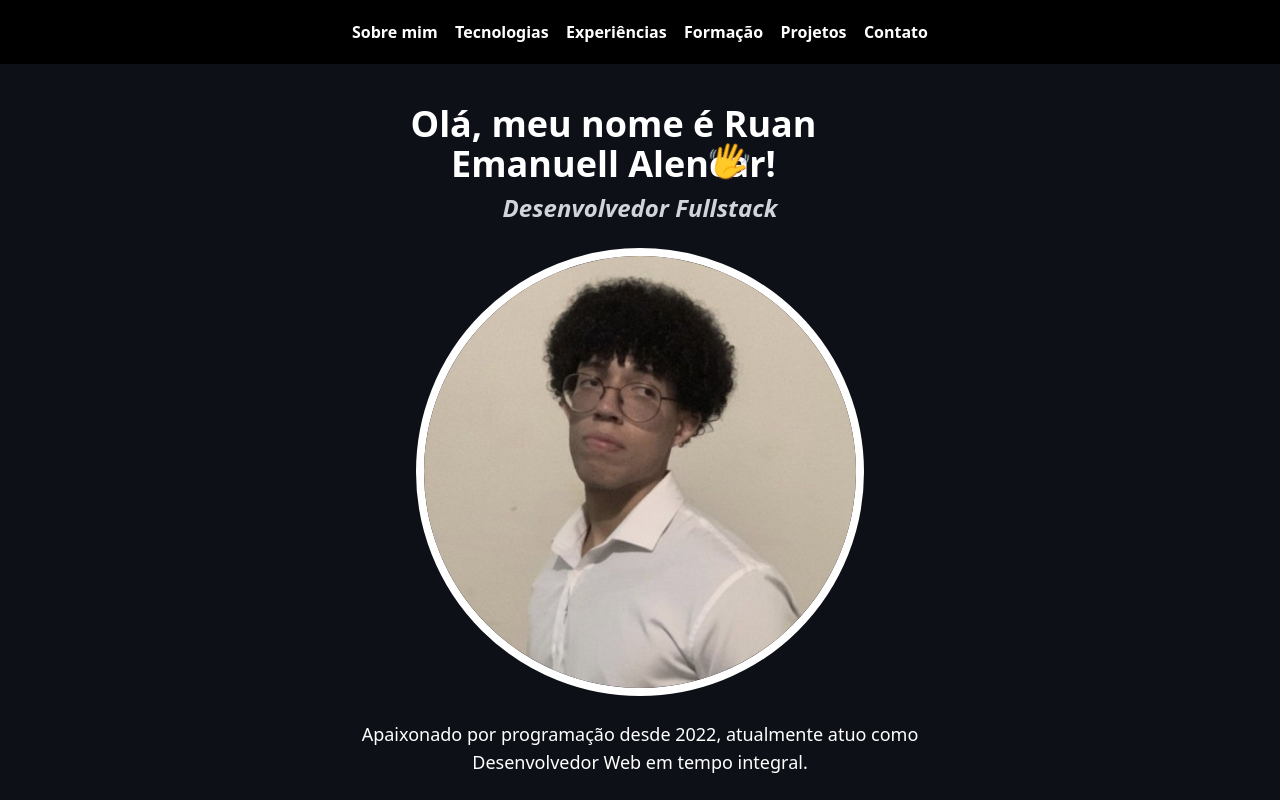
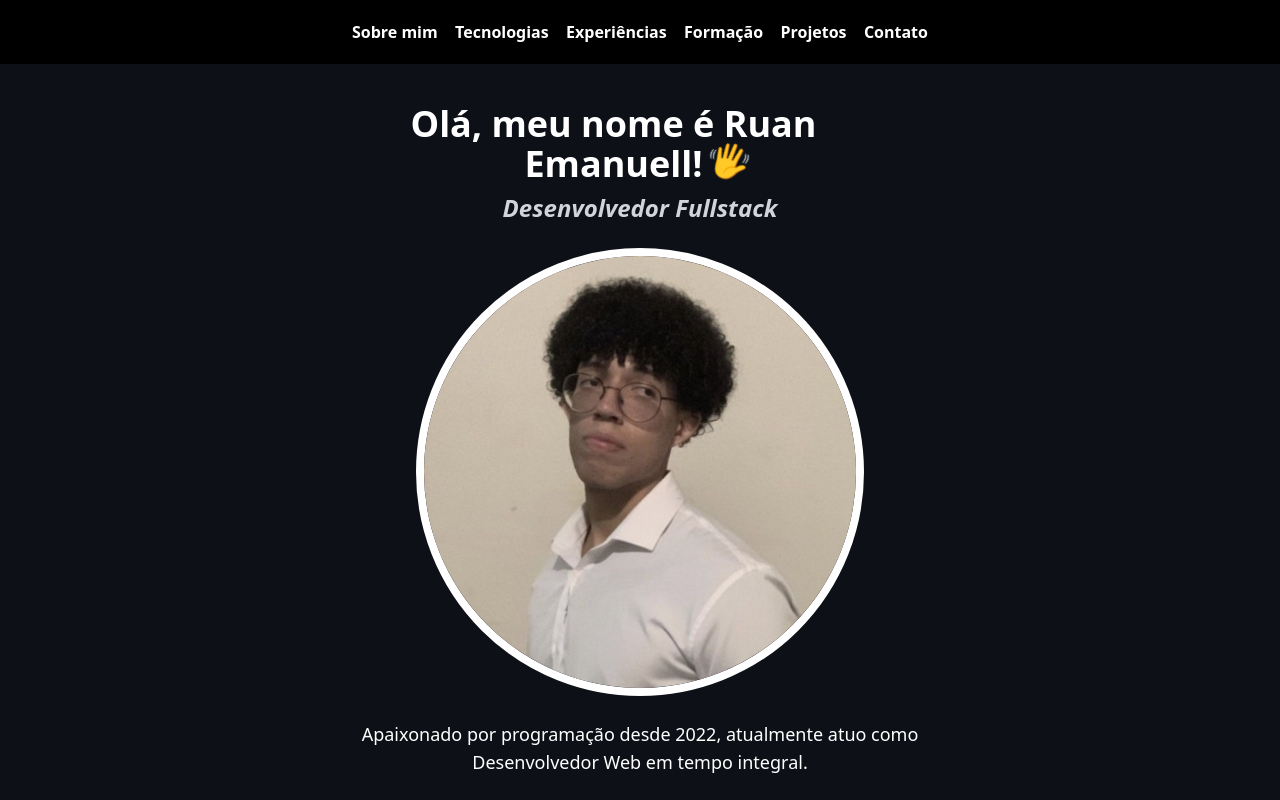
Before and after one commit to RuanEmanuell/portfolio2025, a Next.js app: page / in a window 1280 px wide. Shown: the top 800 px of the page. Built offline with nearby package versions, Linux system fonts and the light colour scheme; no server answers.

Commit message:
feat: adjusting name

```diff
--- a/app/page.tsx
+++ b/app/page.tsx
@@ -16,7 +16,7 @@ export default function Home() {
 
   const techs = [
     { tech: "Javascript", color: "#F0DB4F", text: "Javascript foi a primeira linguagem de programação em que desenvolvi, ainda em 2022. Desde então, tenho usado-a quase que diariamente, seja em sua forma pura ou com seus frameworks e bibliotecas." },
-    { tech: "Java", color: "#EC4134", text: "Java é com certeza uma das minhas linguagens preferidas. Me aprofundei no estudo de Programação Orientada a Objetos em 2024 com essa linguagem, e a utilizei extensivamente profissionalmente, principalmente na parte do back-end com o framework Spring Boot." },
+    { tech: "Java", color: "#EC4134", text: "Java é com certeza uma das minhas linguagens preferidas. Me aprofundei no estudo de Programação Orientada a Objetos em 2024 com essa linguagem, e a ultilizei extensivamente profissionalmente, principalmente na parte do back-end com o framework Spring Boot." },
     { tech: "React.js", color: "#61DBFB", text: "Desenvolvo com React.js desde o final de 2023, quando decidi explorar o ecossistema do desenvolvimento web moderno. Desde então, venho acumulando experiência prática em projetos diversos, incluindo aplicações corporativas, sistemas interativos e projetos acadêmicos." },
     { tech: "Angular", color: "#B3373E", text: "Atualmente, Angular é o framework front-end que mais tenho contato profissionalmente. Ele tem me permitido desenvolver aplicações robustas e escaláveis no ambiente corporativo, entregando soluções de alta qualidade." },
     { tech: "Node.js", color: "#3A8338", text: "Node.js é o framework que uso atualmente no backend profissionalmente, mas também já o utilizei extensivamente em projetos pessoais. Sua eficiência e versatilidade têm sido fundamentais para entregar soluções server-side modernas e escaláveis." },
@@ -132,7 +132,7 @@ export default function Home() {
           <div className="flex justify-center flex-col items-center">
             <div className="flex items-center w-80 md:w-128">
               <h1 className="text-3xl md:text-4xl text-center font-bold text-white mt-2 mx-2">
-                Olá, meu nome é Ruan Emanuell Alencar!
+                Olá, meu nome é Ruan Emanuell!
               </h1>
               <span
                 className="text-3xl md:text-4xl ml-2 absolute right-[2rem] top-[1.25rem] md:right-[9rem] hand-animate"
```
